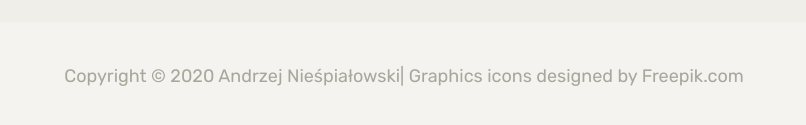
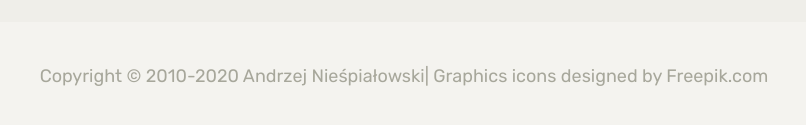
Before and after one commit to aniespialowski/my-first-RWD-website, a website: page index.html in a window 1280 px wide. Shown: the part 3900-4025 px from the top of the page, 236-1042 px from the left. Drawn offline with Linux system fonts and the light colour scheme; a web font is replaced by a local one.

Commit message:
Update index.html

```diff
--- a/index.html
+++ b/index.html
@@ -68,7 +68,7 @@
 		</section>
 	</main>
 	<footer>
-		<p>Copyright &copy; 2020 <a style="color: #A7A79B;" href="http://niespialowski-portfolio.pl/">Andrzej Nieśpiałowski</a>| Graphics icons designed by Freepik.com</p>
+		<p>Copyright &copy; 2010-2020 <a style="color: #A7A79B;" href="http://niespialowski-portfolio.pl/">Andrzej Nieśpiałowski</a>| Graphics icons designed by Freepik.com</p>
 	</footer>
 </body>
 </html>
```
